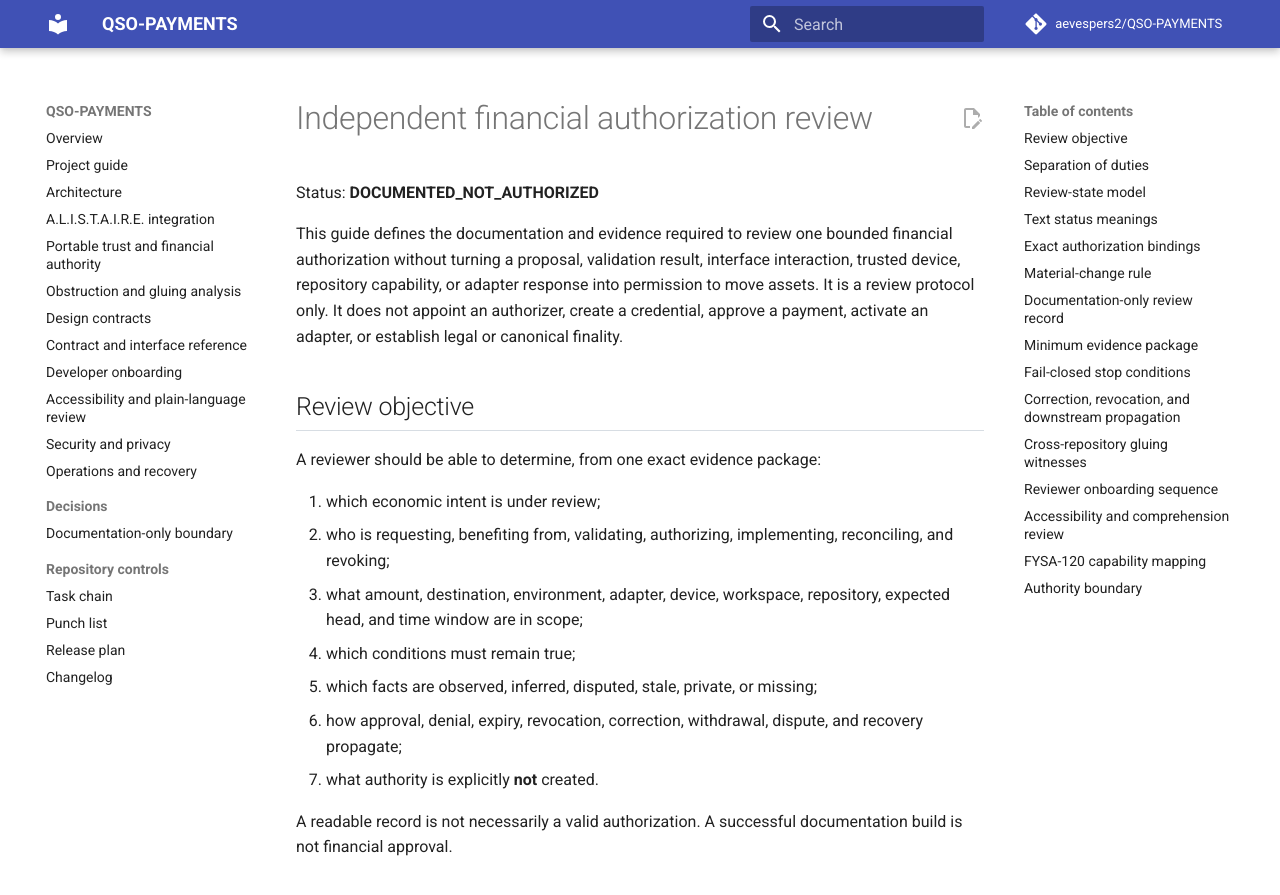
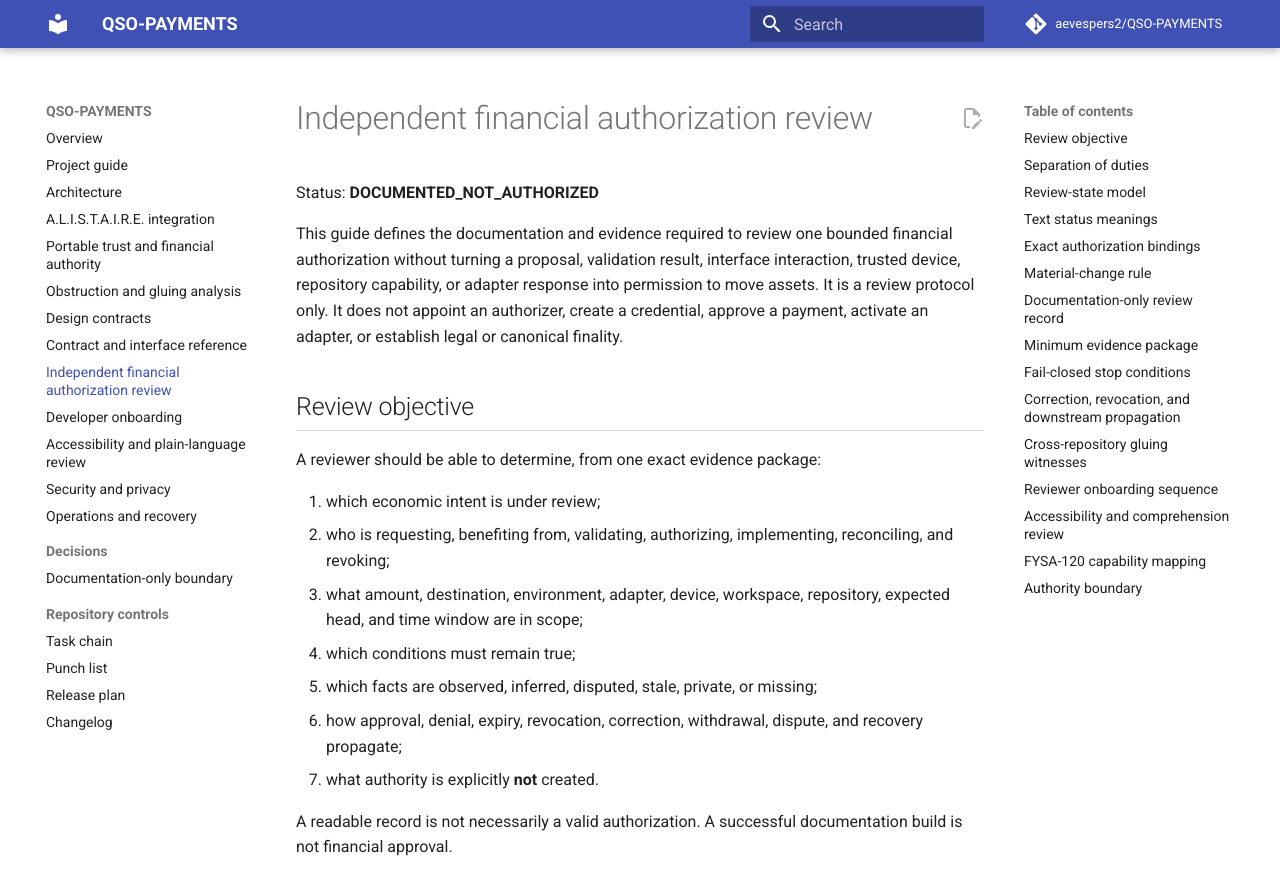
Before and after one commit to aevespers2/QSO-PAYMENTS, an MkDocs documentation site: the page built from docs/FINANCIAL_AUTHORIZATION_REVIEW.md, in a window 1280 px wide and 900 px high. Shown: the top 895 px of the window. Built offline with MkDocs 1.6.1 and Material for MkDocs 9.7.7, drawn with Linux system fonts in a browser that asks for light colours; comment, search, counter and statistics services are not loaded.

Commit message:
docs: add authorization review to Pages navigation

```diff
--- a/mkdocs.yml
+++ b/mkdocs.yml
@@ -22,6 +22,7 @@ nav:
   - Obstruction and gluing analysis: OBSTRUCTION_AND_GLUING.md
   - Design contracts: DESIGN_CONTRACTS.md
   - Contract and interface reference: CONTRACT_REFERENCE.md
+  - Independent financial authorization review: FINANCIAL_AUTHORIZATION_REVIEW.md
   - Developer onboarding: ONBOARDING.md
   - Accessibility and plain-language review: ACCESSIBILITY_REVIEW.md
   - Security and privacy: SECURITY_PRIVACY.md
```
